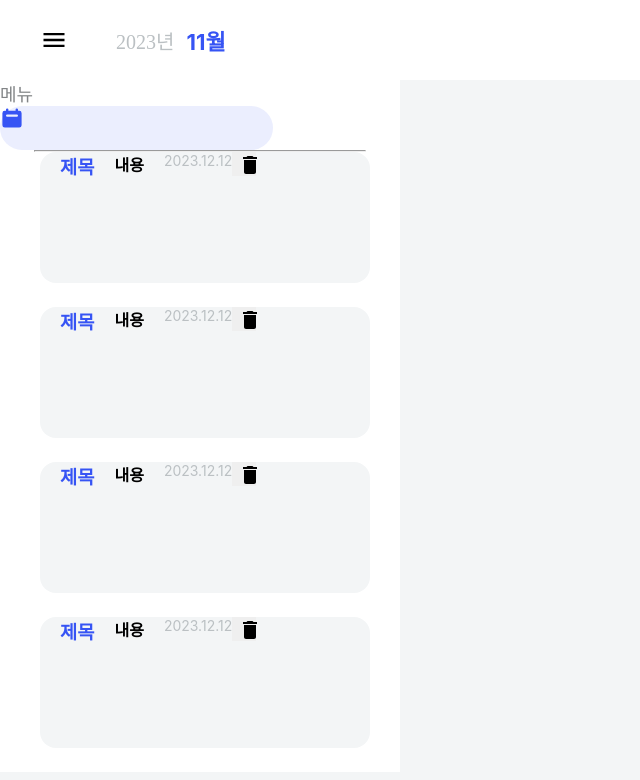
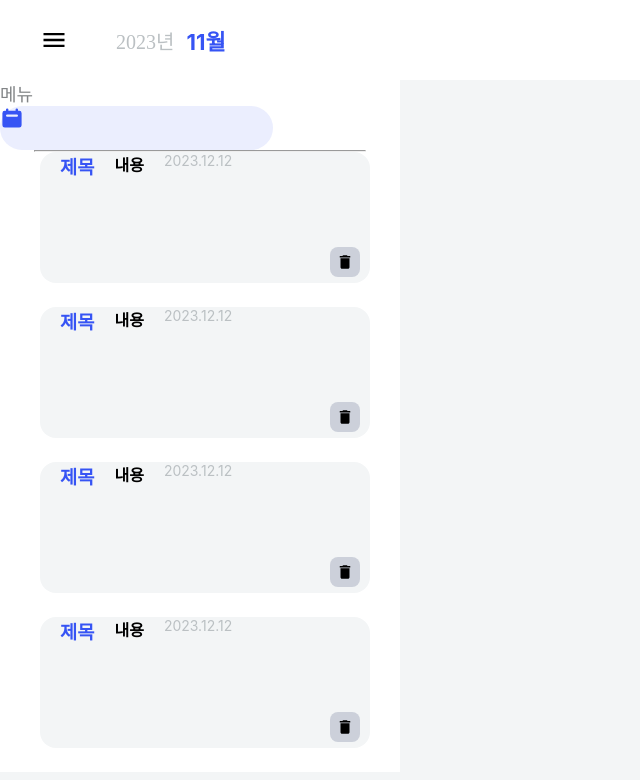
Before and after one commit to pck-llight/online_calender, a React (Create React App) app: page / in a window 1280 px wide. Shown: the top 780 px of the page, without its empty margins (0-640 px from the left). Built offline with nearby package versions, Linux system fonts and the light colour scheme.

Commit message:
Update Memo.js

```diff
--- a/src/components/Memo.js
+++ b/src/components/Memo.js
@@ -18,12 +18,12 @@ const MemoCard = styled.div`
 `
 //메모 삭제 버튼
 const MemoDelButton = styled.button`
-  width: 24px;
-  height: 24px;
-  background-color: none;
+  position: absolute;
+  background-color: #ccd0da;
   border: none;
-  align-content: center;
-  align-items: center;
+  width: 30px;
+  height: 30px;
+  border-radius: 8px
 `
 //메모 제목
 const MemoTitle = styled.h3`
@@ -58,7 +58,12 @@ function Memo(){
           <MemoTitle>제목</MemoTitle><br/>
           <MemoContent>내용</MemoContent><br/>
           <Memoday>2023.12.12</Memoday><br/>
-          <MemoDelButton><MdDelete size={24}/></MemoDelButton>
+          <MemoDelButton style={{
+            transform: "translateX(290px) translateY(95px)",
+            display: "flex",
+            alignItems: "center",
+            justifyContent: "center",
+          }}><MdDelete size={24}/></MemoDelButton>
         </MemoCard>
     </>
   )
```
